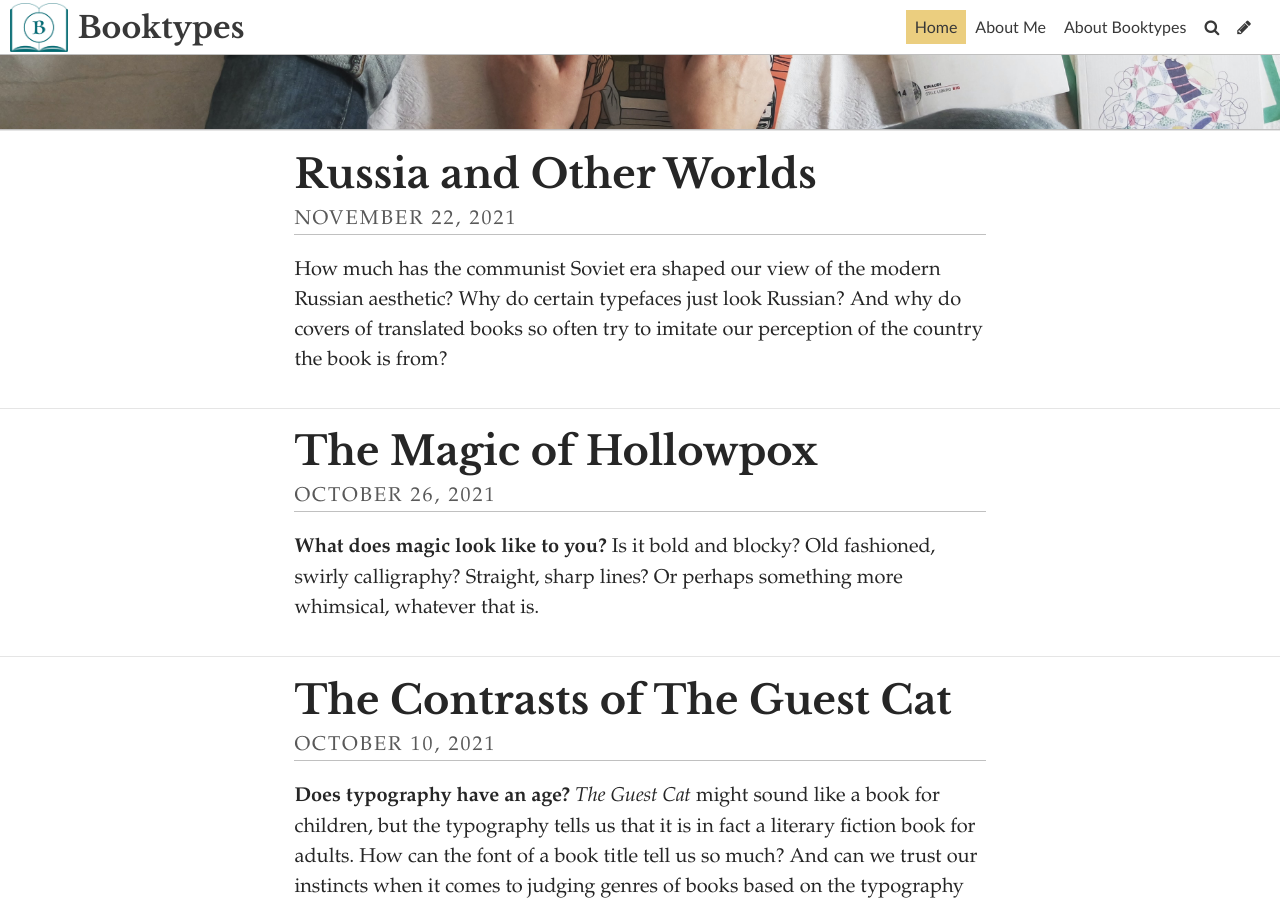
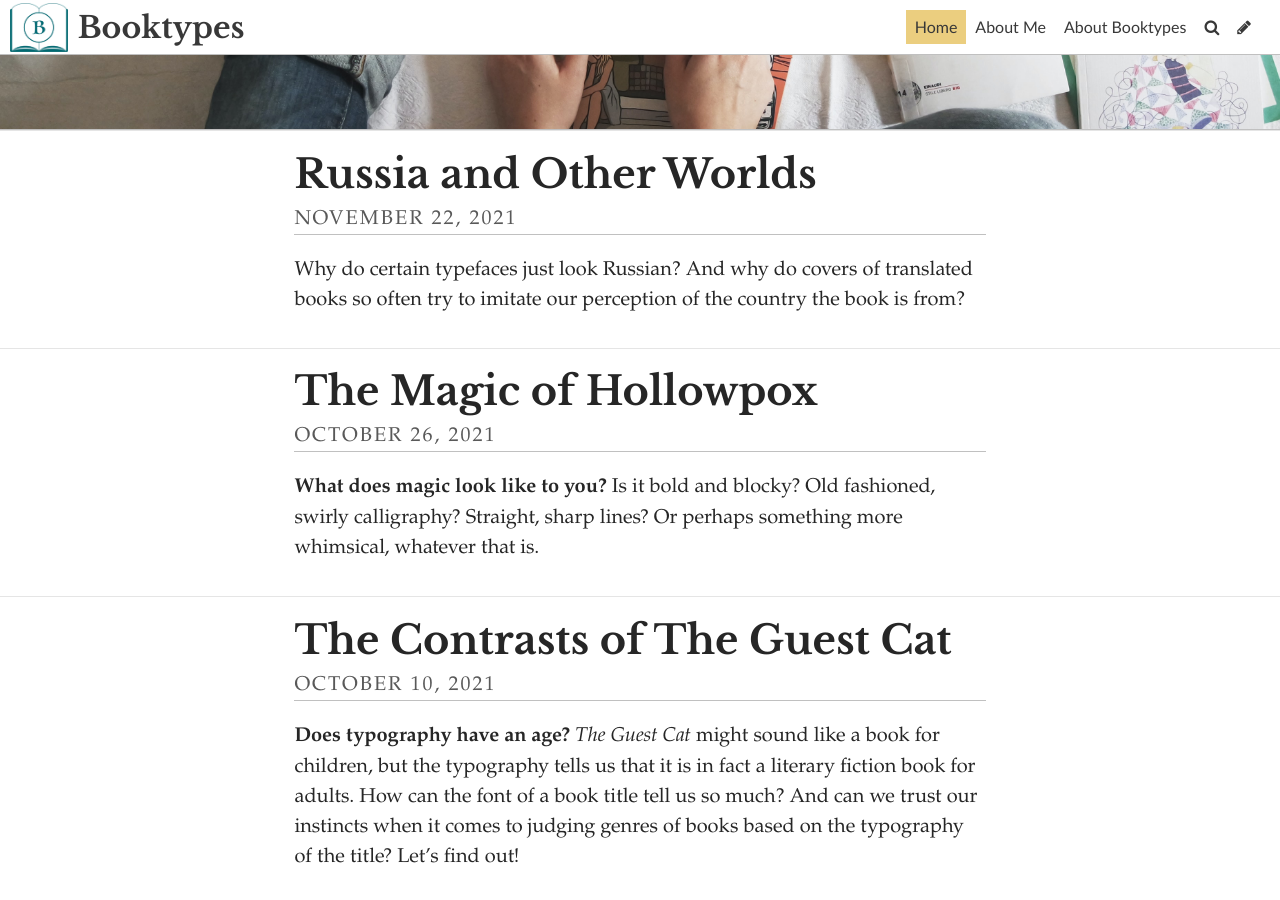
Before and after one commit to maudhaugland/booktypes, a Jekyll site: the page built from index.html, in a window 1280 px wide and 900 px high, scrolled down 437 px. Built offline with Jekyll 4.4.1, drawn with Linux system fonts in a browser that asks for light colours; some web fonts are replaced; the list of posts is cut into pages by our own code.

Commit message:
Update Post “2021-11-15-russia-and-other-worlds”

```diff
--- a/_posts/2021-11-15-russia-and-other-worlds.md
+++ b/_posts/2021-11-15-russia-and-other-worlds.md
@@ -5,8 +5,13 @@
 image: ../uploads/michael-parulava-l4jrg4c7928-unsplash.jpg
 title_color: "#ffffff"
 comments: false
+tags:
+  - Design
+  - Books
+  - Publishing
+  - Culture
 ---
-How much has the communist Soviet era shaped our view of the modern Russian aesthetic? Why do certain typefaces just look Russian? And why do covers of translated books so often try to imitate our perception of the country the book is from?
+Why do certain typefaces just look Russian? And why do covers of translated books so often try to imitate our perception of the country the book is from?
 
 ![](../uploads/20211122171309_img_3211.jpg "Other Worlds: Peasants, Pilgrims, Spirits, Saints by Teffi")
 
@@ -28,8 +33,8 @@
 
 ### A country in the shape of a letter
 
-Something that I have noticed is that a lot of publishers wants the font on the cover of translated fiction try to look like the country or area that the book is originally from. Almost like they want to set the mood. They apply the stereotypical associations when choosing or designing a typeface. So for Russia it's bold, cold and slightly like the Cyrillics, while French books often get sleek and elegant fonts, Japan gets either hypermodern or timid serifed fonts, and Sweden gets kind of casual chalk-on-blackboard letters. This does not apply to all translated fiction though, just a fair amount.
+Something that I have noticed is that a lot of publishers wants the font on the cover of translated fiction try to look like the country or area that the book is originally from. Almost like they want to set the mood. They apply the stereotypical associations when choosing or designing a typeface. So for Russia it's bold, cold and slightly like the Cyrillic letters, while French books often get sleek and elegant fonts, Japan gets either hypermodern or timid serifed fonts, and Sweden gets kind of casual chalk-on-blackboard letters. This does not apply to all translated fiction though, just a fair amount.
 
-Russia - Soviet and today
+The reason why they do this is probably because they want the book cover to radiate their country of origin to readers who have a special interest in that country or culture. For example, Japanese translated fiction has grown quite a lot the last couple of years and some people will buy a book just because it is from Japan, without really caring about what it's about. Having a stereotypically "Japanese" typeface on the cover can really help make the book stand out to the reader so it's easy to spot and therefore it will sell more. Win-win, right?
 
-End
+In many ways, yes, but some people would argue that
```
